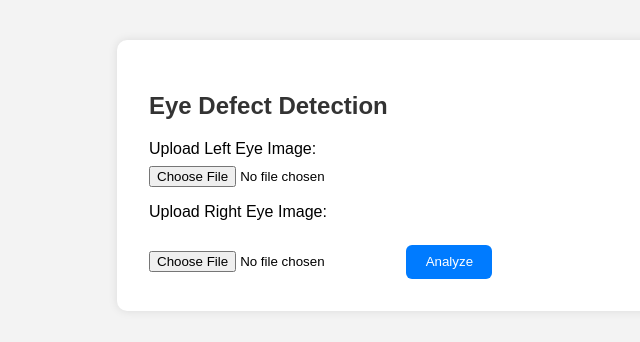
After one commit to ASUR12ZURVAN/WEBAPP-EYESPHERE, a Django app: page /eye/ in a window 1280 px wide. The commit adds this page. Shown: the top 342 px of the page, without its empty margins (241-881 px from the left). Run offline with Django 5.2, Linux system fonts and the light colour scheme.

Commit message:
AI setup completed

```diff
--- a/webapp/AI_eye_image/serializers.py
+++ b/webapp/AI_eye_image/serializers.py
@@ -5,4 +5,4 @@ from BaseInfo.models import User
 class UserImageSerializer(serializers.ModelSerializer):
     class Meta:
         model = User_image
-        fields = ['id', 'user', 'left_eye', 'right_eye', 'responses']
+        fields = ['left_eye', 'right_eye']  # ❗ Exclude 'user' and 'responses'
--- /dev/null
+++ b/webapp/AI_eye_image/urls.py
@@ -0,0 +1,7 @@
+from django.urls import path
+from .views import AnalyzeEyeImages, eye_upload_form
+
+urlpatterns = [
+    path('', eye_upload_form, name='eye_upload_form'),
+    path('analyze/', AnalyzeEyeImages.as_view(), name='analyze_eyes'),
+]
--- a/webapp/AI_eye_image/views.py
+++ b/webapp/AI_eye_image/views.py
@@ -1,3 +1,97 @@
 from django.shortcuts import render
+import os
+# Create your views here.
+import requests
+from rest_framework.views import APIView
+from rest_framework.response import Response
+from rest_framework.parsers import MultiPartParser, FormParser
+from rest_framework import status
+from .models import User_image
+from BaseInfo.models import User
+from .serializers import UserImageSerializer
+from decouple import config
+import base64
 
-# Create your views here.
+api_key = config("API_KEY") # Ensure you have set your OpenAI API key in your environment variables
+
+def eye_upload_form(request):
+    return render(request, 'analyze.html')
+
+def call_llm_with_prompt(left_image, right_image):
+    url = "https://api.openai.com/v1/chat/completions"
+    model = "gpt-4o"
+
+    # Base64 encode both images
+    left_b64 = base64.b64encode(left_image.read()).decode('utf-8')
+    right_b64 = base64.b64encode(right_image.read()).decode('utf-8')
+
+    prompt = "Analyze these eye images for any signs of defects or diseases. Be specific and provide possible conditions if any."
+
+    headers = {
+        "Authorization": f"Bearer {api_key}",
+        "Content-Type": "application/json"
+    }
+
+    data = {
+        "model": model,
+        "messages": [
+            {
+                "role": "user",
+                "content": [
+                    {"type": "text", "text": prompt},
+                    {"type": "image_url", "image_url": {"url": f"data:{left_image.content_type};base64,{left_b64}"}},
+                    {"type": "image_url", "image_url": {"url": f"data:{right_image.content_type};base64,{right_b64}"}}
+                ]
+            }
+        ],
+        "temperature": 0.5
+    }
+
+    response = requests.post(url, headers=headers, json=data)
+    if response.status_code != 200:
+        raise Exception(f"OpenAI API Error: {response.status_code} - {response.text}")
+
+    return response.json()["choices"][0]["message"]["content"]
+
+
+
+class AnalyzeEyeImages(APIView):
+    parser_classes = [MultiPartParser, FormParser]
+
+    def post(self, request, format=None):
+        serializer = UserImageSerializer(data=request.data)
+        if serializer.is_valid():
+            user = request.user
+            left_eye = request.FILES.get('left_eye')
+            right_eye = request.FILES.get('right_eye')
+            if not left_eye or not right_eye:
+                return Response({'error': 'Both eye images are required.'}, status=400)
+
+            try:
+                llm_response = call_llm_with_prompt(left_eye, right_eye)
+            except Exception as e:
+                return Response({'error': f'LLM API call failed: {str(e)}'}, status=500)
+
+            user_image = User_image.objects.create(
+                user=user,
+                left_eye=left_eye,
+                right_eye=right_eye,
+                responses=llm_response
+            )
+
+            return Response({'message': 'Analysis complete', 'response': llm_response}, status=201)
+        else:
+            print("Serializer errors:", serializer.errors)  # Add this
+            return Response(serializer.errors, status=400)
+
+
+
+
+
+def get_user_images(request):
+    user = request.user
+    if not user.is_authenticated:
+        return render(request, 'error.html', {'message': 'You must be logged in to view your images.'})
+
+    user_images = User_image.objects.filter(user=user)
+    return render(request, 'user_images.html', {'user_images': user_images})
--- /dev/null
+++ b/webapp/Templates/analyze.html
@@ -0,0 +1,94 @@
+<!DOCTYPE html>
+<html lang="en">
+<head>
+    <meta charset="UTF-8">
+    <title>Eye Image Analysis</title>
+    <style>
+        body {
+            font-family: Arial, sans-serif;
+            padding: 2rem;
+            background-color: #f3f3f3;
+        }
+        h2 {
+            color: #333;
+        }
+        .form-container {
+            background: white;
+            padding: 2rem;
+            border-radius: 10px;
+            max-width: 500px;
+            margin: auto;
+            box-shadow: 0 0 10px rgba(0,0,0,0.1);
+        }
+        label {
+            display: block;
+            margin-top: 1rem;
+        }
+        input[type="file"] {
+            margin-top: 0.5rem;
+        }
+        button {
+            margin-top: 1.5rem;
+            padding: 0.6rem 1.2rem;
+            background-color: #007bff;
+            color: white;
+            border: none;
+            border-radius: 6px;
+            cursor: pointer;
+        }
+        #response-box {
+            margin-top: 2rem;
+            white-space: pre-wrap;
+            background: #f0f0f0;
+            padding: 1rem;
+            border-radius: 8px;
+        }
+    </style>
+</head>
+<body>
+    <div class="form-container">
+        <h2>Eye Defect Detection</h2>
+        <form id="eyeForm" enctype="multipart/form-data">
+            <label for="left_eye">Upload Left Eye Image:</label>
+            <input type="file" id="left_eye" name="left_eye" accept="image/*" required>
+
+            <label for="right_eye">Upload Right Eye Image:</label>
+            <input type="file" id="right_eye" name="right_eye" accept="image/*" required>
+
+            <button type="submit">Analyze</button>
+        </form>
+
+        <div id="response-box" style="display: none;"></div>
+    </div>
+
+    <script>
+        document.getElementById('eyeForm').addEventListener('submit', async function (e) {
+            e.preventDefault();
+            const formData = new FormData(this);
+
+            const responseBox = document.getElementById('response-box');
+            responseBox.style.display = 'none';
+            responseBox.innerText = "Analyzing...";
+
+            try {
+                const response = await fetch('http://127.0.0.1:8000/eye/analyze/', {
+                    method: 'POST',
+                    body: formData
+                });
+
+                const result = await response.json();
+
+                responseBox.style.display = 'block';
+                if (response.ok) {
+                    responseBox.innerText = "🧠 Diagnosis:\n" + result.response;
+                } else {
+                    responseBox.innerText = "❌ Error:\n" + (result.error || "Unexpected error occurred.");
+                }
+            } catch (err) {
+                responseBox.style.display = 'block';
+                responseBox.innerText = "❌ Exception:\n" + err.message;
+            }
+        });
+    </script>
+</body>
+</html>
--- a/webapp/Templates/user_profile.html
+++ b/webapp/Templates/user_profile.html
@@ -310,6 +310,7 @@
                 <a href="{% url 'base_glaucoma' %}" class="test-button">🎯 Eye Pressure Check</a>
                 <a href="{% url 'Colourblindness_Test' %}" class="test-button">🌈 Color Vision Test</a>
                 <a href="{% url 'Blink_Page' %}" class = "test-button">👁️ Blink Rate Test</a>
+                <a href="{% url 'eye_upload_form' %}" class="test-button">💧 Dry Eye Test</a>
             </div>
         </div>
 
--- a/webapp/webapp/settings.py
+++ b/webapp/webapp/settings.py
@@ -13,7 +13,9 @@ https://docs.djangoproject.com/en/5.1/ref/settings/
 
 import os
 from pathlib import Path
+from decouple import config
 
+API_KEY = config('API_KEY')
 
 BASE_DIR = Path(__file__).resolve().parent.parent
 
@@ -61,7 +63,8 @@ INSTALLED_APPS = [
     'rest_framework_simplejwt',
     'BaseInfo',
     'Myopia_Test',
-    'BlinkRate'
+    'BlinkRate',
+    'AI_eye_image',
 ]
 
 MIDDLEWARE = [
--- a/webapp/webapp/urls.py
+++ b/webapp/webapp/urls.py
@@ -25,4 +25,5 @@ urlpatterns = [
     path('api/token/', TokenObtainPairView.as_view(), name='token_obtain_pair'),
     path('api/token/refresh/', TokenRefreshView.as_view(), name='token_refresh'),
     path('blink/',include("BlinkRate.urls")),
+    path('eye/', include("AI_eye_image.urls")),
 ]
```
Also changed, not shown: webapp/AI_eye_image/migrations/0001_initial.py (added), webapp/db.sqlite3, 1 other file.
